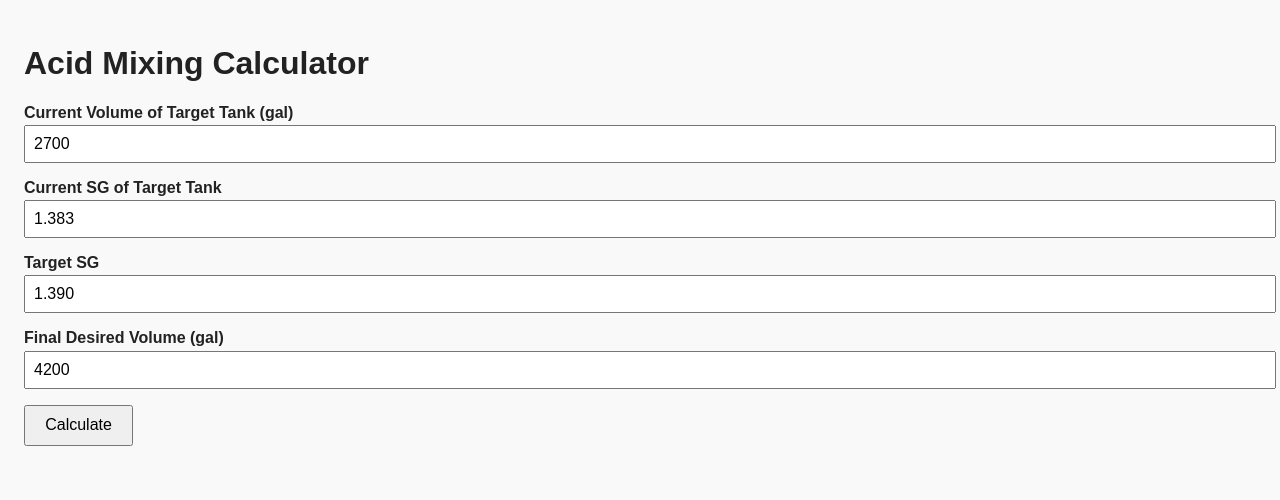
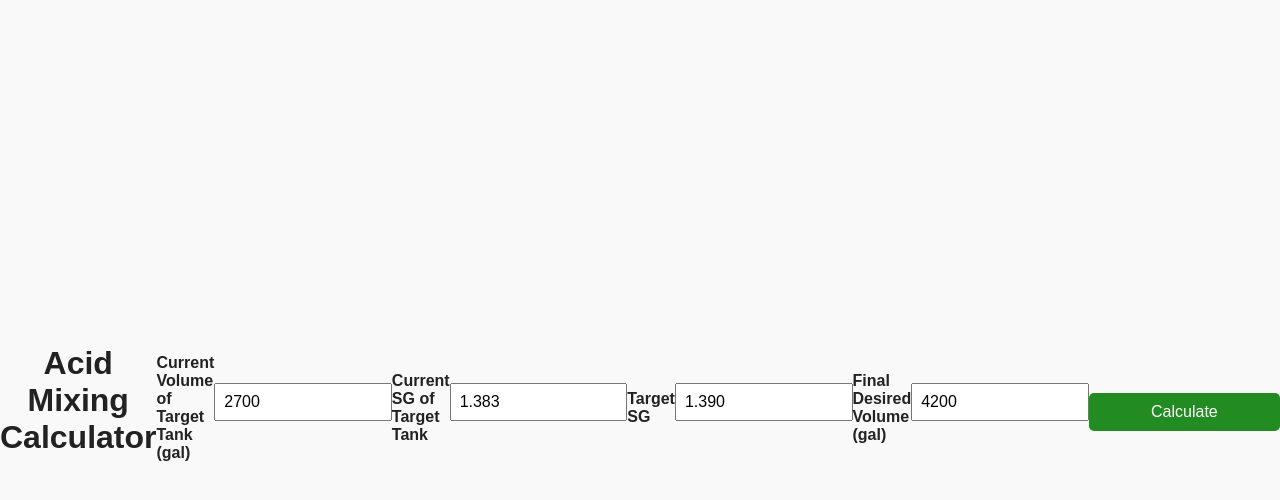
Before and after one commit to Xtr4Kr15py/Acid-Mixing-Calculator, a plain HTML site: page index.html in a window 1280 px wide. Drawn offline with Linux system fonts and the light colour scheme.

Commit message:
Update index.html
alignment adjustments

```diff
--- a/index.html
+++ b/index.html
@@ -7,11 +7,56 @@
   <link rel="manifest" href="manifest.json">
   <title>Acid Mixing Calculator</title>
   <style>
-    body { font-family: Arial, sans-serif; padding: 1rem; background: #f9f9f9; color: #222; }
-    label { display: block; margin-top: 1rem; font-weight: bold; }
-    input { width: 100%; padding: 0.5rem; font-size: 1rem; margin-top: 0.2rem; }
-    button { margin-top: 1rem; padding: 0.6rem 1.2rem; font-size: 1rem; }
-    #result { margin-top: 2rem; font-size: 1.2rem; font-weight: bold; color: green; }
+    body {
+  font-family: Arial, sans-serif;
+  background: #f9f9f9;
+  color: #222;
+  display: flex;
+  justify-content: center;
+  align-items: center;
+  min-height: 100vh;
+  text-align: center;
+  margin: 0;
+}
+
+.container {
+  max-width: 400px;
+  width: 100%;
+  padding: 1rem;
+}
+
+label {
+  display: block;
+  margin-top: 1rem;
+  font-weight: bold;
+  text-align: left;
+}
+
+input {
+  width: 100%;
+  padding: 0.5rem;
+  font-size: 1rem;
+  margin-top: 0.2rem;
+}
+
+button {
+  margin-top: 1.5rem;
+  padding: 0.6rem 1.2rem;
+  font-size: 1rem;
+  background-color: #228B22;
+  color: white;
+  border: none;
+  border-radius: 5px;
+  width: 100%;
+}
+
+#result {
+  margin-top: 2rem;
+  font-size: 1.2rem;
+  font-weight: bold;
+  color: green;
+}
+
   </style>
 </head>
 <body>
```
